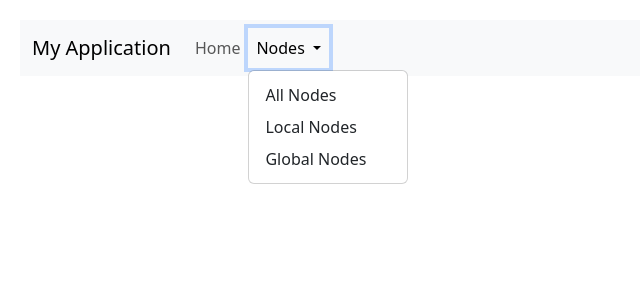
After one commit to testbench1775/mesh-logger, a Flask app: template templates/base.html in a window 1280 px wide, after a click on "Nodes". The commit adds this page. Shown: the top 300 px of the page, without its empty margins (0-640 px from the left). Run offline with Flask 3, Linux system fonts and the light colour scheme; the template is opened without the code that fills it, so the values that code supplies are empty; some libraries are stand-ins or nearby versions.

Commit message:
added base template and applied to data table

```diff
--- a/app.py
+++ b/app.py
@@ -25,7 +25,7 @@ def index():
 
 # Route to serve the HTML template
 @app.route('/data')
-def sidebar():
+def dataTable():
     return render_template('data.html')  # Ensure index.html is in the 'templates' folder
 
 # Route to provide telemetry data as JSON
--- /dev/null
+++ b/templates/base.html
@@ -0,0 +1,60 @@
+<!DOCTYPE html>
+<html lang="en">
+<head>
+    <meta charset="UTF-8">
+    <title>{% block title %}My Application{% endblock %}</title>
+    <link href="https://cdn.jsdelivr.net/npm/bootstrap@5.3.0/dist/css/bootstrap.min.css" rel="stylesheet">
+    <link rel="stylesheet" href="https://cdn.datatables.net/1.13.1/css/dataTables.bootstrap5.min.css">
+    <style>
+        body {
+            margin: 20px;
+        }
+        .container {
+            max-width: 90%;  /* Table width set to 90% of the viewport */
+            margin: 0 auto;  /* Center the container */
+        }
+        table.dataTable thead {
+            background-color: #f4f4f4;
+        }
+    </style>
+</head>
+<body>
+    <!-- Bootstrap Navbar -->
+    <nav class="navbar navbar-expand-lg navbar-light bg-light">
+        <div class="container-fluid">
+            <a class="navbar-brand" href="/">My Application</a>
+            <button class="navbar-toggler" type="button" data-bs-toggle="collapse" data-bs-target="#navbarNav" aria-controls="navbarNav" aria-expanded="false" aria-label="Toggle navigation">
+                <span class="navbar-toggler-icon"></span>
+            </button>
+            <div class="collapse navbar-collapse" id="navbarNav">
+                <ul class="navbar-nav">
+                    <!-- Index Link -->
+                    <li class="nav-item">
+                        <a class="nav-link" href="/">Home</a>
+                    </li>
+                    <!-- Dropdown Menu for Nodes -->
+                    <li class="nav-item dropdown">
+                        <a class="nav-link dropdown-toggle" href="#" id="navbarDropdown" role="button" data-bs-toggle="dropdown" aria-expanded="false">
+                            Nodes
+                        </a>
+                        <ul class="dropdown-menu" aria-labelledby="navbarDropdown">
+                            <li><a class="dropdown-item" href="/data?filter=all">All Nodes</a></li>
+                            <li><a class="dropdown-item" href="/data?filter=local">Local Nodes</a></li>
+                            <li><a class="dropdown-item" href="/data?filter=global">Global Nodes</a></li>
+                        </ul>
+                    </li>
+                </ul>
+            </div>
+        </div>
+    </nav>
+
+    <!-- Page Content Block -->
+    <div class="container">
+        {% block content %}
+        <!-- Page content will go here -->
+        {% endblock %}
+    </div>
+
+    <script src="https://cdn.jsdelivr.net/npm/bootstrap@5.3.0/dist/js/bootstrap.bundle.min.js"></script>
+</body>
+</html>
```
Also changed, not shown: templates/data.html (+62 -34 lines).
